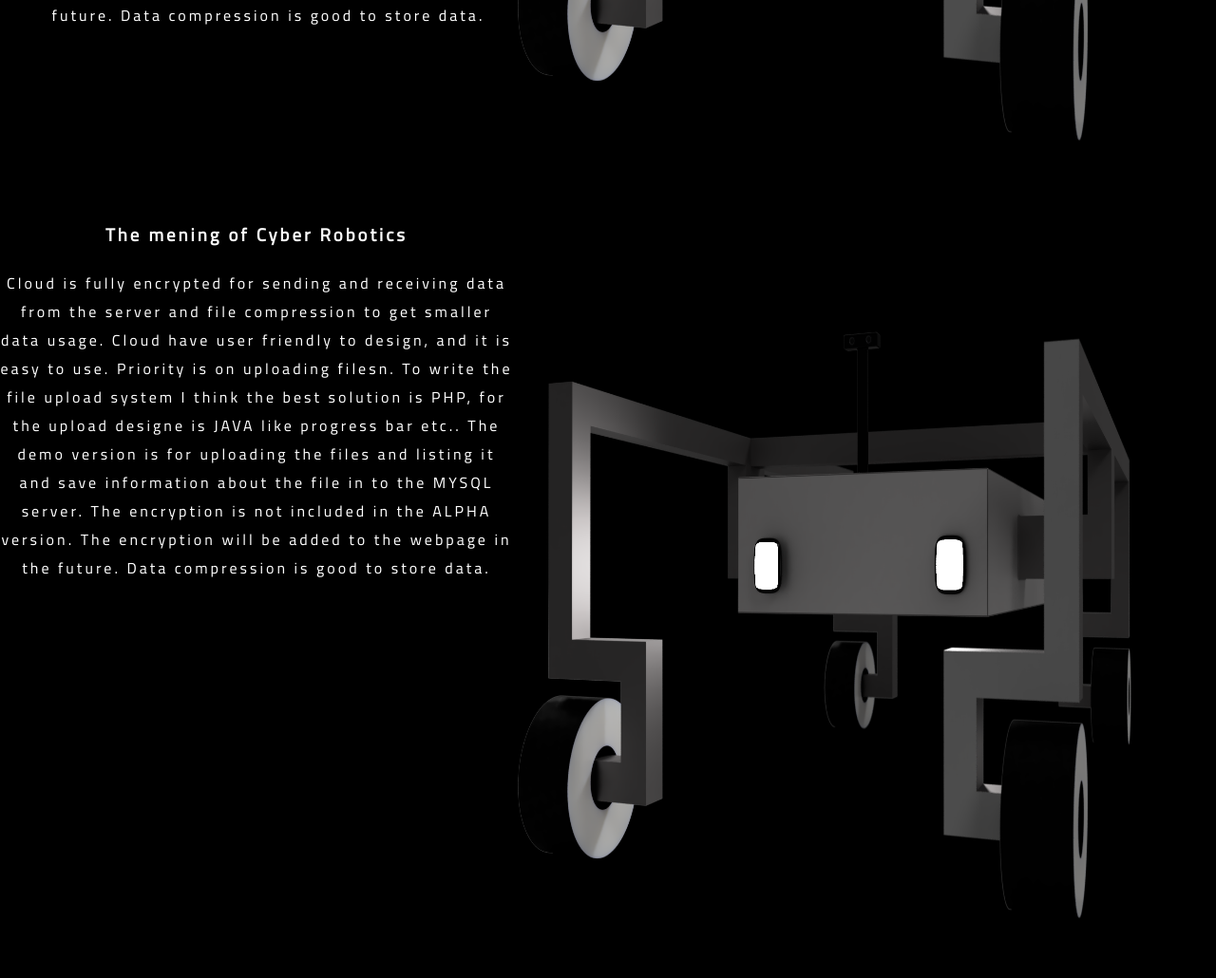
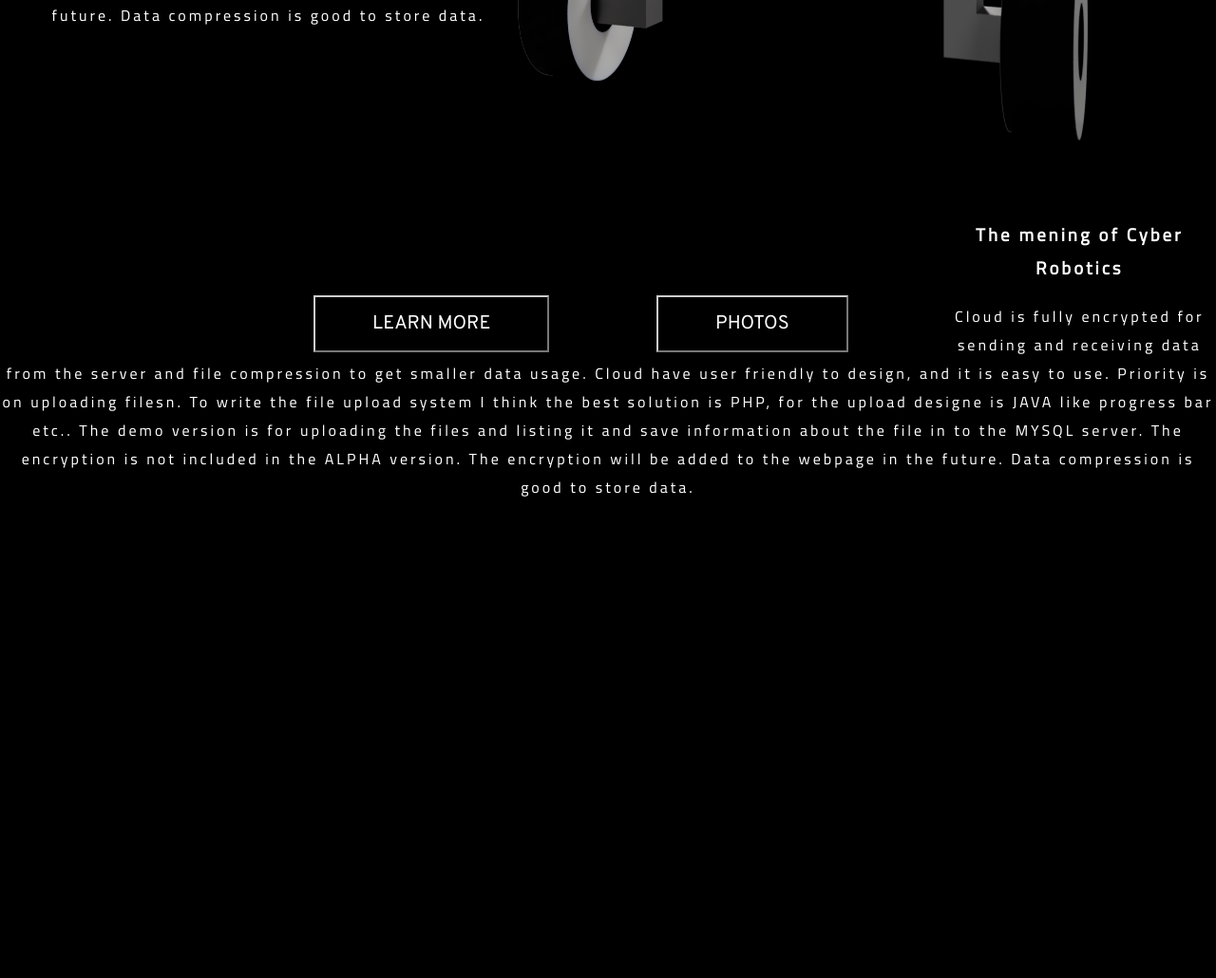
Before and after one commit to TiborLapos/AP-Zadnaie, a PHP site: page / in a window 1280 px wide. Shown: the part 1485-2515 px from the top of the page at 95% size. Run offline with PHP 8.4, Linux system fonts and the light colour scheme; some libraries are stand-ins or nearby versions.

Commit message:
Created the button and the pc css style

```diff
--- a/css/responsive.css
+++ b/css/responsive.css
@@ -147,6 +147,36 @@ For the scroling effect
 .block_2 p{
   margin-left: 25px;
   margin-right: 25px;
+}
+.buttons{
+  float: left;
+  margin-left:330px;
+  margin-top:150px;
+}
+.block_2 .button {
+  background-color: inherit;
+  color: white;
+  padding: 15px 60px;
+  text-align: center;
+  text-decoration: none;
+  display: inline-block;
+  font-size: 20px;
+  cursor: pointer;
+  font-family: 'Overpass', sans-serif;
+  transition-duration: 0.3s;
+  border-width: 2px;
+  border-color: #cccccc;
+  text-transform: uppercase;
+  margin-right: 100px;
+}
+
+
+.button:hover {
+  background-color: #cccccc; /* Green */
+  border-color: #cccccc;
+  color: Black;
+  font-family: 'Overpass', sans-serif;
+
 }
 
 
--- a/index.html
+++ b/index.html
@@ -16,6 +16,7 @@
   <link rel="stylesheet" href="https://maxcdn.bootstrapcdn.com/font-awesome/4.5.0/css/font-awesome.min.css">
   <link href="https://fonts.googleapis.com/css?family=Merriweather:400,900,900i" rel="stylesheet">
   <link href="https://fonts.googleapis.com/css2?family=Montserrat:wght@200&display=swap" rel="stylesheet">
+  <link href="https://fonts.googleapis.com/css2?family=Overpass&display=swap" rel="stylesheet">
 
 
 
@@ -121,13 +122,17 @@
           system I think the best solution is PHP, for the upload designe is JAVA like progress bar etc.. The demo version is for uploading the files and listing it and save information about the file in to the MYSQL server. The encryption is not
           included in the ALPHA version. The encryption will be added to the webpage in the future. Data compression is good to store data.
         </p>
+        <div class="buttons">
+          <button  class="button">learn more</button>
+          <button  class="button">photos</button>
+        </div>
       </div>
     </section>
 
     <section class="child">
       <div class="block_3">
         <div class="image2">
-          <img    src="../images/Cyber_Robotics/Rover_photo1_done.png">
+
         </div>
         <h3>The mening of Cyber Robotics </h3>
 
```
Also changed, not shown: css/btn_test.css (added).
